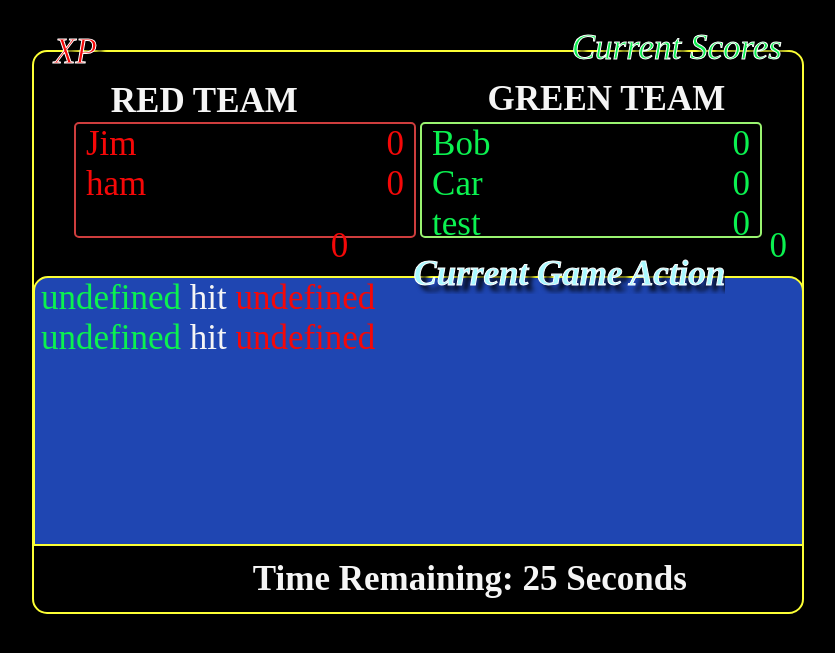
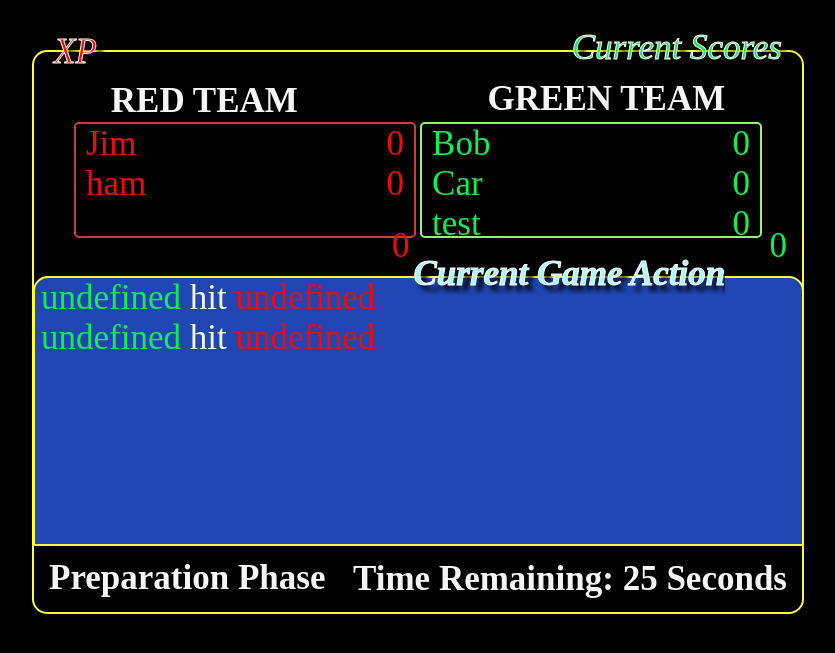
Before and after one commit to SE-Team1-F21/Software-Engineering-Team-1-Project, a Flask app: page /action in a window 1280 px wide. Shown: the top 653 px of the page, without its empty margins (224-1059 px from the left). Run offline with Flask 2, Linux system fonts and the light colour scheme; data that the repository does not hold is empty; some libraries are stand-ins or nearby versions.

Commit message:
Add files via upload

```diff
--- a/static/actionStyle.css
+++ b/static/actionStyle.css
@@ -68,7 +68,7 @@ h2 {
 
 h3 {
     position: absolute;
-    right: 15%;
+    right: 15px;
     bottom: -22px;
     color: rgb(245, 245, 245);
     font-size: 35px;
@@ -95,6 +95,14 @@ h5 {
     font-style: italic;
 }
 
+h6 {
+    position: absolute;
+    left: 15px;
+    bottom: -68px;
+    color: rgb(245, 245, 245);
+    font-size: 35px;
+}
+
 .hits {
     position: absolute;
     left: 6px;
@@ -108,7 +116,7 @@ h5 {
 
 .score1 {
     position: absolute;
-    left: calc(10% + 220px);
+    left: calc(44% + 20px);
     top: calc(40% - 50px);
     color: rgb(245, 8, 8);
     font-size: 35px;
```
